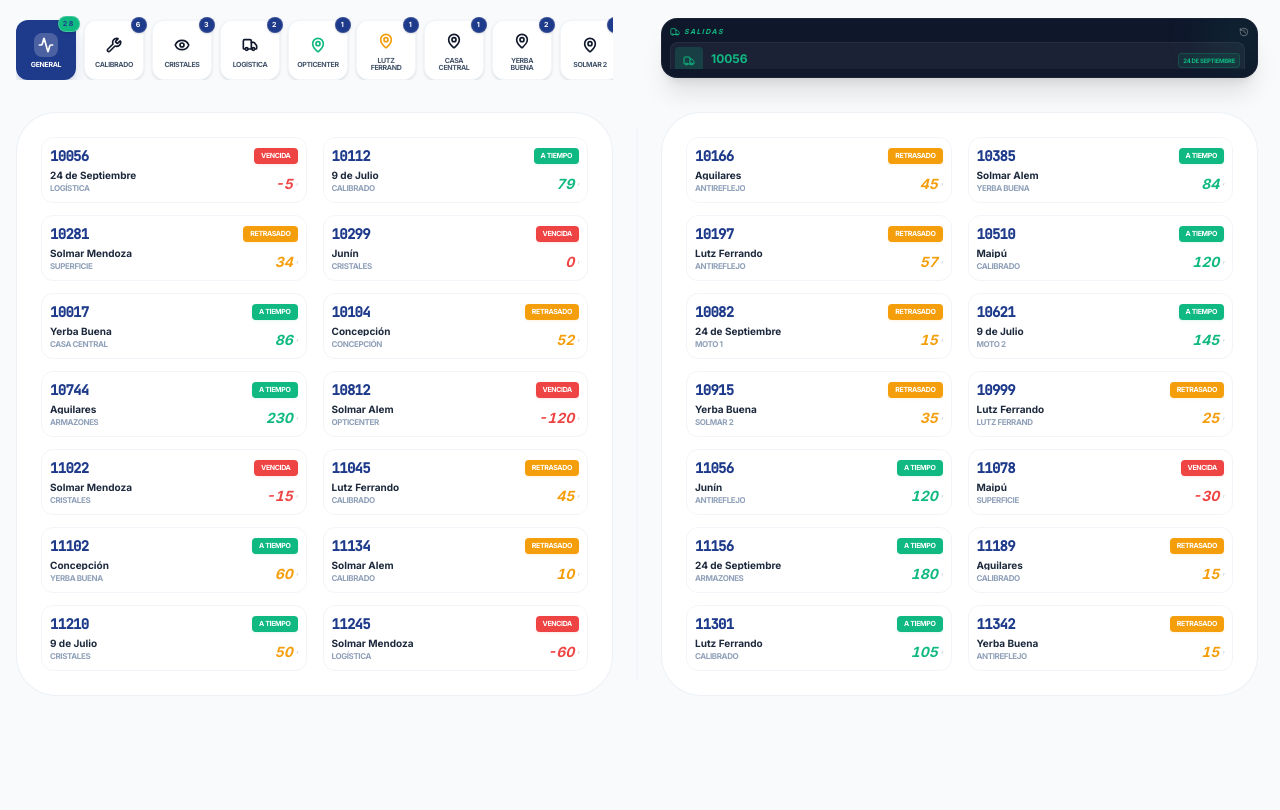
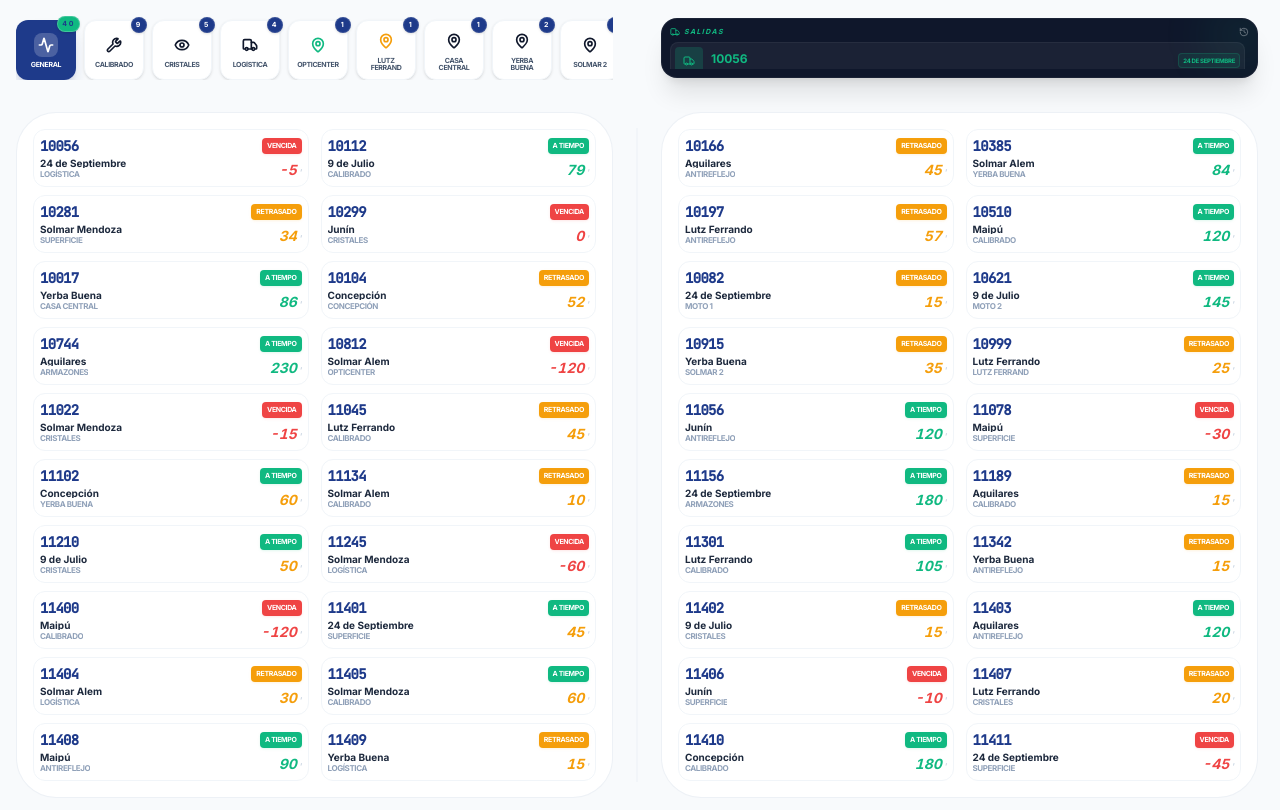
Before and after one commit to Matoma1607/gestion-optica, a React (Vite) app: page / in a window 1280 px wide. Shown: the top 810 px of the page. Built offline with nearby package versions, Linux system fonts and the light colour scheme.

Commit message:
He reducido el listado a exactamente 40 órdenes en total, eliminando las excedentes para que la visualización sea más clara.

```diff
--- a/src/App.tsx
+++ b/src/App.tsx
@@ -118,6 +118,18 @@ const INITIAL_ORDERS: Order[] = [
   { id: '#11245', location: 'Solmar Mendoza', promisedTime: '12:45', stage: 'Logística', remainingTime: -60, status: 'Vencida' },
   { id: '#11301', location: 'Lutz Ferrando', promisedTime: '17:30', stage: 'Calibrado', remainingTime: 105, status: 'A tiempo' },
   { id: '#11342', location: 'Yerba Buena', promisedTime: '16:00', stage: 'Antireflejo', remainingTime: 15, status: 'Retrasado' },
+  { id: '#11400', location: 'Maipú', promisedTime: '10:00', stage: 'Calibrado', remainingTime: -120, status: 'Vencida' },
+  { id: '#11401', location: '24 de Septiembre', promisedTime: '10:15', stage: 'Superficie', remainingTime: 45, status: 'A tiempo' },
+  { id: '#11402', location: '9 de Julio', promisedTime: '10:30', stage: 'Cristales', remainingTime: 15, status: 'Retrasado' },
+  { id: '#11403', location: 'Aguilares', promisedTime: '10:45', stage: 'Antireflejo', remainingTime: 120, status: 'A tiempo' },
+  { id: '#11404', location: 'Solmar Alem', promisedTime: '11:00', stage: 'Logística', remainingTime: 30, status: 'Retrasado' },
+  { id: '#11405', location: 'Solmar Mendoza', promisedTime: '11:15', stage: 'Calibrado', remainingTime: 60, status: 'A tiempo' },
+  { id: '#11406', location: 'Junín', promisedTime: '11:30', stage: 'Superficie', remainingTime: -10, status: 'Vencida' },
+  { id: '#11407', location: 'Lutz Ferrando', promisedTime: '11:45', stage: 'Cristales', remainingTime: 20, status: 'Retrasado' },
+  { id: '#11408', location: 'Maipú', promisedTime: '12:00', stage: 'Antireflejo', remainingTime: 90, status: 'A tiempo' },
+  { id: '#11409', location: 'Yerba Buena', promisedTime: '12:15', stage: 'Logística', remainingTime: 15, status: 'Retrasado' },
+  { id: '#11410', location: 'Concepción', promisedTime: '12:30', stage: 'Calibrado', remainingTime: 180, status: 'A tiempo' },
+  { id: '#11411', location: '24 de Septiembre', promisedTime: '12:45', stage: 'Superficie', remainingTime: -45, status: 'Vencida' },
 ];
 
 const LOGISTICS_OUT: { id: string; destination: string; exitTime: string; items: string[] }[] = [
@@ -483,20 +495,20 @@ const CompactOrderCard: React.FC<{ order: Order }> = ({ order }) => {
     <motion.div
       initial={{ opacity: 0, y: 5 }}
       animate={{ opacity: 1, y: 0 }}
-      className="bg-white border border-slate-100 rounded-xl p-2 shadow-none hover:bg-slate-50 transition-all group relative overflow-hidden"
+      className="bg-white border border-slate-100 rounded-xl p-1.5 shadow-none hover:bg-slate-50 transition-all group relative overflow-hidden"
     >
-      <div className="flex items-center justify-between mb-1">
+      <div className="flex items-center justify-between mb-0.5">
         <span className="text-sm font-black text-brand-blue font-mono tracking-tighter">
           {order.id.replace('#', '')}
         </span>
-        <span className={`text-[7px] font-black px-1.5 py-0.5 rounded uppercase tracking-tighter shadow-sm border ${getStatusColor(order.status)}`}>
+        <span className={`text-[7px] font-black px-1 py-0.5 rounded uppercase tracking-tighter shadow-sm border ${getStatusColor(order.status)}`}>
           {order.status}
         </span>
       </div>
 
-      <div className="flex items-end justify-between gap-2">
+      <div className="flex items-end justify-between gap-1">
         <div className="flex flex-col min-w-0">
-          <span className="text-[10px] font-bold text-slate-800 leading-none truncate mb-0.5">{order.location}</span>
+          <span className="text-[10px] font-bold text-slate-800 leading-none truncate">{order.location}</span>
           <span className="text-[8px] text-slate-400 font-bold uppercase tracking-tighter truncate">{order.stage}</span>
         </div>
 
@@ -658,18 +670,18 @@ export default function App() {
             <div className="hidden xl:block absolute left-1/2 top-4 bottom-4 w-px bg-slate-200/50 -translate-x-1/2"></div>
 
             {/* Panel 1 */}
-            <section className="space-y-6">
+            <section className="space-y-4">
               <div className="bg-white rounded-[2.5rem] shadow-none overflow-hidden border border-slate-200/60 flex flex-col min-h-[500px]">
-                <div className="flex-1 p-6 overflow-y-auto max-h-[750px] scrollbar-thin scrollbar-thumb-slate-200">
-                  <div className="grid grid-cols-1 sm:grid-cols-2 gap-4">
+                <div className="flex-1 p-4 overflow-y-auto max-h-[1400px] scrollbar-thin scrollbar-thumb-slate-200">
+                  <div className="grid grid-cols-1 sm:grid-cols-2 gap-3">
                     {/* Sub-Panel 1A */}
-                    <div className="space-y-3">
+                    <div className="space-y-2">
                       {filteredOrders.filter((_, i) => i % 4 === 0).map((order) => (
                         <CompactOrderCard key={order.id} order={order} />
                       ))}
                     </div>
                     {/* Sub-Panel 1B */}
-                    <div className="space-y-3">
+                    <div className="space-y-2">
                       {filteredOrders.filter((_, i) => i % 4 === 1).map((order) => (
                         <CompactOrderCard key={order.id} order={order} />
                       ))}
@@ -686,18 +698,18 @@ export default function App() {
             </section>
 
             {/* Panel 2 */}
-            <section className="space-y-6 flex flex-col h-full overflow-hidden">
+            <section className="space-y-4 flex flex-col h-full overflow-hidden">
               <div className="bg-white rounded-[2.5rem] shadow-none overflow-hidden border border-slate-200/60 flex flex-col min-h-[500px]">
-                <div className="flex-1 p-6 overflow-y-auto max-h-[750px] scrollbar-thin scrollbar-thumb-slate-200">
-                  <div className="grid grid-cols-1 sm:grid-cols-2 gap-4">
+                <div className="flex-1 p-4 overflow-y-auto max-h-[1400px] scrollbar-thin scrollbar-thumb-slate-200">
+                  <div className="grid grid-cols-1 sm:grid-cols-2 gap-3">
                     {/* Sub-Panel 2A */}
-                    <div className="space-y-3">
+                    <div className="space-y-2">
                       {filteredOrders.filter((_, i) => i % 4 === 2).map((order) => (
                         <CompactOrderCard key={order.id} order={order} />
                       ))}
                     </div>
                     {/* Sub-Panel 2B */}
-                    <div className="space-y-3">
+                    <div className="space-y-2">
                       {filteredOrders.filter((_, i) => i % 4 === 3).map((order) => (
                         <CompactOrderCard key={order.id} order={order} />
                       ))}
```
